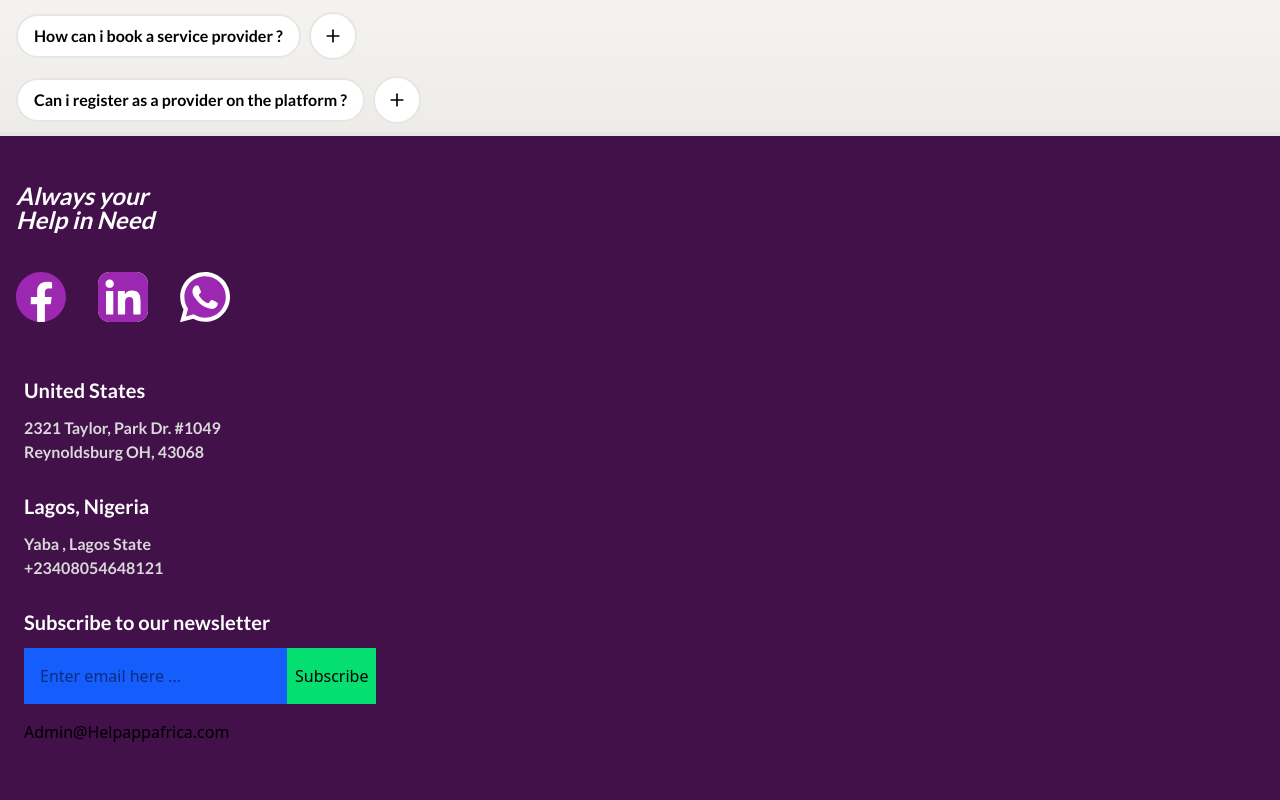
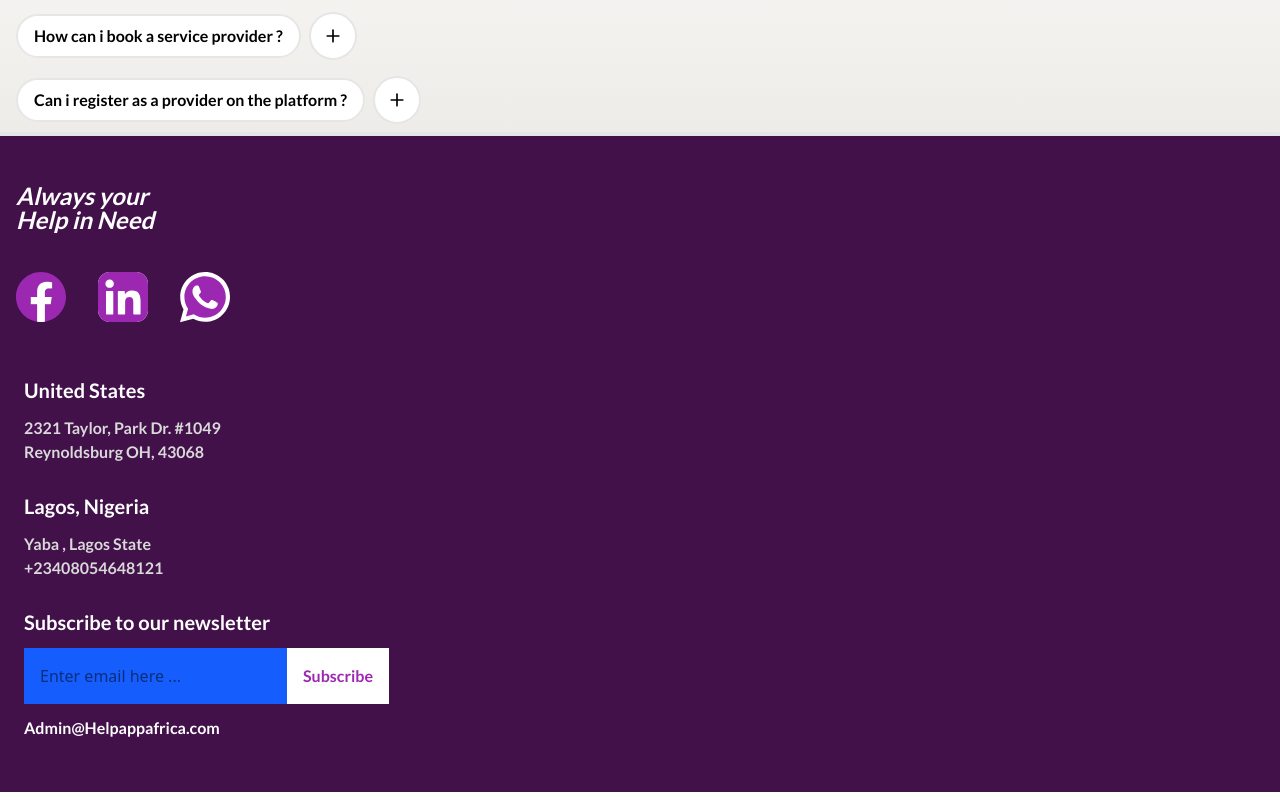
Before and after one commit to Adebemdev/test-help-app, a Next.js app: page / in a window 1280 px wide. Shown: the part 3726-4526 px from the top of the page. Built offline with nearby package versions, Linux system fonts and the light colour scheme; a web font is replaced by a local one.

Commit message:
chore: footer file update

```diff
--- a/app/_components/layout/Footer.tsx
+++ b/app/_components/layout/Footer.tsx
@@ -73,11 +73,15 @@ export default function Footer() {
                 className="p-4"
               />
             </div>
-            <div className="bg-green-400 p-2 flex items-center">
-              <span className="">Subscribe</span>
+            <div className="bg-white px-4 py-4 flex items-center">
+              <span className="text-primary font-lato font-bold text-base">
+                Subscribe
+              </span>
             </div>
           </div>
-          <p>Admin@Helpappafrica.com</p>
+          <p className="font-lato font-medium leading-[100%] text-base text-white">
+            Admin@Helpappafrica.com
+          </p>
         </div>
       </div>
     </footer>
```
